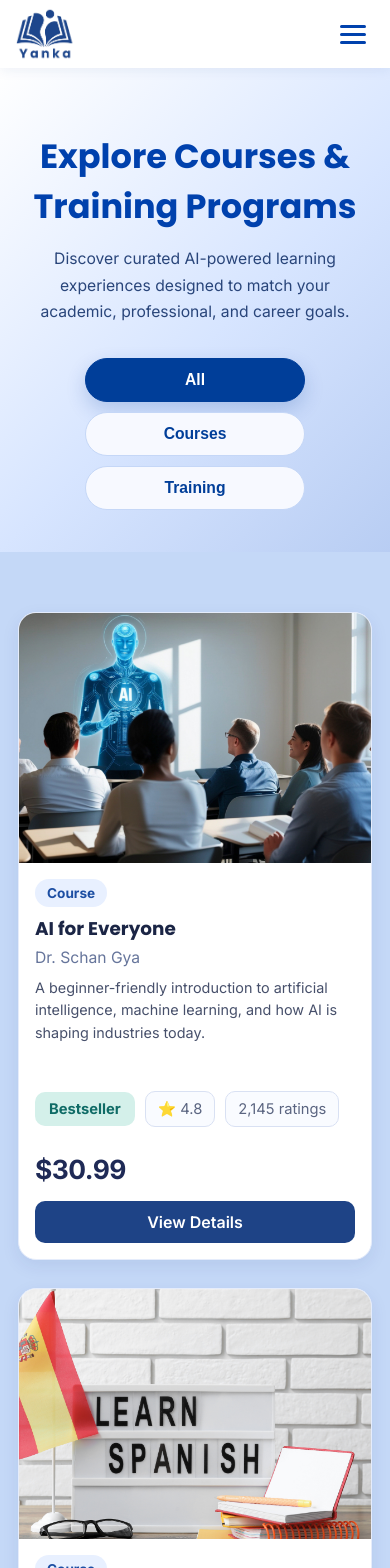
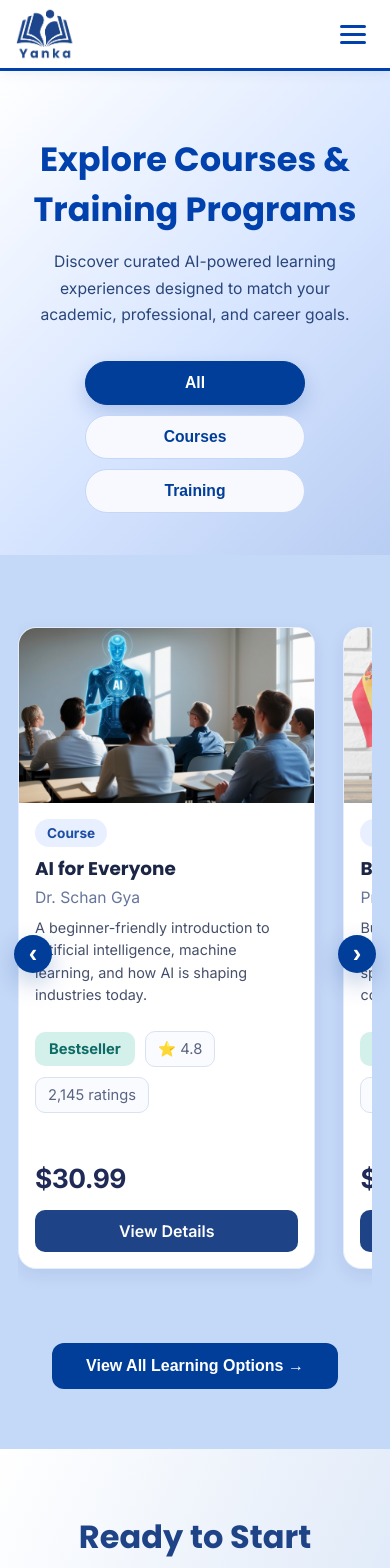
Before and after one commit to daya8ay/YANKA-AI-Edu-Assistant, a Next.js app in the folder yanka/Webapp/frontend/: page /courses in a window 390 px wide. Shown: the top 1568 px of the page. Built offline with nearby package versions, Linux system fonts and the light colour scheme; what @aws-amplify/ui-react, aws-amplify would draw is missing.

Commit message:
modified some files

```diff
--- a/yanka/Webapp/frontend/src/app/courses/courses.module.css
+++ b/yanka/Webapp/frontend/src/app/courses/courses.module.css
@@ -24,14 +24,12 @@
   line-height: 1.7;
 }
 
-/* ---------- Marketplace Preview ---------- */
 .marketplacePreview {
   padding: 70px 60px 90px;
   background: #c4d8f7;
   text-align: center;
 }
 
-/* ---------- Filter Buttons ---------- */
 .filterButtons {
   display: flex;
   justify-content: center;
@@ -64,17 +62,64 @@
   box-shadow: 0 8px 20px rgba(0, 62, 153, 0.2);
 }
 
-/* ---------- GRID ---------- */
-.courseGrid {
-  display: grid;
-  grid-template-columns: repeat(auto-fit, minmax(320px, 1fr));
-  gap: 28px;
+/* Carousel */
+.carouselWrapper {
+  position: relative;
   max-width: 1320px;
   margin: 0 auto;
 }
 
-/* ---------- COURSE CARD ---------- */
+.courseCarousel {
+  display: flex;
+  gap: 28px;
+  overflow-x: auto;
+  scroll-behavior: smooth;
+  scroll-snap-type: x mandatory;
+  padding: 12px 8px 24px;
+  scrollbar-width: none;
+}
+
+.courseCarousel::-webkit-scrollbar {
+  display: none;
+}
+
+.carouselBtn {
+  position: absolute;
+  top: 50%;
+  transform: translateY(-50%);
+  z-index: 20;
+  width: 46px;
+  height: 46px;
+  border-radius: 50%;
+  border: none;
+  background: #003e99;
+  color: white;
+  font-size: 2rem;
+  font-weight: 700;
+  cursor: pointer;
+  box-shadow: 0 10px 25px rgba(0, 62, 153, 0.25);
+  transition: all 0.25s ease;
+  display: flex;
+  align-items: center;
+  justify-content: center;
+}
+
+.carouselBtn:hover {
+  background: #002f75;
+  transform: translateY(-50%) scale(1.08);
+}
+
+.leftBtn {
+  left: -22px;
+}
+
+.rightBtn {
+  right: -22px;
+}
+
+/* Course Card */
 .courseCard {
+  flex: 0 0 380px;
   background: #ffffff;
   border-radius: 18px;
   overflow: hidden;
@@ -85,11 +130,18 @@
   text-align: left;
   display: flex;
   flex-direction: column;
+  scroll-snap-align: start;
 }
 
 .courseCard:hover {
   transform: translateY(-6px);
   box-shadow: 0 14px 28px rgba(0, 41, 112, 0.14);
+}
+
+.imageWrapper {
+  position: relative;
+  width: 100%;
+  height: 250px;
 }
 
 .courseImage {
@@ -220,7 +272,6 @@
   transform: translateY(-2px);
 }
 
-/* ---------- Bottom Button ---------- */
 .viewAllBtn {
   margin-top: 50px;
   padding: 14px 34px;
@@ -239,7 +290,6 @@
   transform: translateY(-2px);
 }
 
-/* ---------- CTA ---------- */
 .ctaSection {
   text-align: center;
   padding: 86px 24px;
@@ -275,22 +325,18 @@
   background: #2e5aa8;
 }
 
-/* ---------- RESPONSIVE ---------- */
+/* Responsive */
 @media (max-width: 900px) {
   .marketplacePreview {
     padding: 70px 24px;
   }
 
-  .marketplaceTitle {
-    font-size: 2.2rem;
+  .courseCard {
+    flex: 0 0 320px;
   }
 
-  .courseGrid {
-    grid-template-columns: repeat(auto-fit, minmax(280px, 1fr));
-  }
-
-  .courseImage {
-    height: 190px;
+  .imageWrapper {
+    height: 210px;
   }
 
   .courseInfo {
@@ -303,6 +349,14 @@
 
   .price {
     font-size: 1.8rem;
+  }
+
+  .leftBtn {
+    left: -8px;
+  }
+
+  .rightBtn {
+    right: -8px;
   }
 }
 
@@ -329,14 +383,6 @@
     padding: 60px 18px;
   }
 
-  .marketplaceTitle {
-    font-size: 2rem;
-  }
-
-  .marketplaceDescription {
-    font-size: 0.95rem;
-  }
-
   .filterButtons {
     gap: 10px;
   }
@@ -346,11 +392,11 @@
     max-width: 220px;
   }
 
-  .courseGrid {
-    grid-template-columns: 1fr;
+  .courseCard {
+    flex: 0 0 88%;
   }
 
-  .courseImage {
+  .imageWrapper {
     height: 175px;
   }
 
@@ -380,4 +426,18 @@
   .price {
     font-size: 1.65rem;
   }
+
+  .carouselBtn {
+    width: 38px;
+    height: 38px;
+    font-size: 1.6rem;
+  }
+
+  .leftBtn {
+    left: -4px;
+  }
+
+  .rightBtn {
+    right: -4px;
+  }
 }
--- a/yanka/Webapp/frontend/src/app/courses/page.tsx
+++ b/yanka/Webapp/frontend/src/app/courses/page.tsx
@@ -1,6 +1,6 @@
 "use client";
 
-import React, { useState } from "react";
+import React, { useRef, useState } from "react";
 import Link from "next/link";
 import DashboardNavBar from "@/components/DashboardNavBar";
 import Footer from "@/components/Footer";
@@ -25,6 +25,7 @@ interface CourseItem {
 export default function Courses() {
   const { language } = useLanguage();
   const [activeFilter, setActiveFilter] = useState<"All" | "Courses" | "Training">("All");
+  const carouselRef = useRef<HTMLDivElement | null>(null);
 
   const translations = {
     en: {
@@ -42,6 +43,8 @@ export default function Courses() {
       ctaButton: "Get Started Today",
       courseTypeCourse: "Course",
       courseTypeTraining: "Training",
+      previous: "‹",
+      next: "›",
       coursesData: [
         {
           title: "AI for Everyone",
@@ -132,6 +135,8 @@ export default function Courses() {
       ctaButton: "Commencer aujourd’hui",
       courseTypeCourse: "Cours",
       courseTypeTraining: "Formation",
+      previous: "‹",
+      next: "›",
       coursesData: [
         {
           title: "L’IA pour tous",
@@ -219,6 +224,15 @@ export default function Courses() {
           activeFilter === "Courses" ? course.type === "Course" : course.type === "Training"
         );
 
+  const scrollCarousel = (direction: "left" | "right") => {
+    if (!carouselRef.current) return;
+
+    carouselRef.current.scrollBy({
+      left: direction === "left" ? -380 : 380,
+      behavior: "smooth",
+    });
+  };
+
   return (
     <>
       <DashboardNavBar />
@@ -251,14 +265,24 @@ export default function Courses() {
         </section>
 
         <section className={styles.marketplacePreview}>
-          <div className={styles.courseGrid}>
+          <div className={styles.carouselWrapper}>
+            <button
+              type="button"
+              className={`${styles.carouselBtn} ${styles.leftBtn}`}
+              onClick={() => scrollCarousel("left")}
+              aria-label="Previous courses"
+            >
+              {t.previous}
+            </button>
+
+            <div className={styles.courseCarousel} ref={carouselRef}>
               {filteredCourses.map((course, index) => (
                 <div
                   key={index}
                   className={styles.courseCard}
                   onClick={() => (window.location.href = "/signup")}
                 >
-                <div style={{ position: "relative", width: "100%", height: "250px" }}>
+                  <div className={styles.imageWrapper}>
                     <Image
                       src={course.img}
                       alt={course.title}
@@ -289,7 +313,11 @@ export default function Courses() {
 
                     <div className={styles.priceRow}>
                       <p className={styles.price}>{course.price}</p>
-                    <Link href="/signup" className={styles.viewCourseBtn}>
+                      <Link
+                        href="/signup"
+                        className={styles.viewCourseBtn}
+                        onClick={(e) => e.stopPropagation()}
+                      >
                         {t.viewDetails}
                       </Link>
                     </div>
@@ -299,9 +327,16 @@ export default function Courses() {
             </div>
 
             <button
-            className={styles.viewAllBtn}
-            onClick={() => (window.location.href = "/signup")}
+              type="button"
+              className={`${styles.carouselBtn} ${styles.rightBtn}`}
+              onClick={() => scrollCarousel("right")}
+              aria-label="Next courses"
             >
+              {t.next}
+            </button>
+          </div>
+
+          <button className={styles.viewAllBtn}>
             {t.viewAll}
           </button>
         </section>
--- a/yanka/Webapp/frontend/src/app/login/login.module.css
+++ b/yanka/Webapp/frontend/src/app/login/login.module.css
@@ -32,6 +32,11 @@
 .logo {
     width: 110px;
     height: 100px;
+}
+
+.logoLink {
+  display: inline-block;
+  cursor: pointer;
 }
 
 .loginBox h1 {
--- a/yanka/Webapp/frontend/src/app/login/page.tsx
+++ b/yanka/Webapp/frontend/src/app/login/page.tsx
@@ -88,6 +88,7 @@ export default function Login() {
   return (
     <div className={styles.loginContainer}>
       <div className={styles.loginBox}>
+        <Link href="/" className={styles.logoLink}>
           <Image
             src="/pics/Y_Logo.jpeg"
             alt="YANKA Logo"
@@ -95,6 +96,7 @@ export default function Login() {
             height={100}
             className={styles.logo}
           />
+        </Link>
 
         <h1>{t.welcome}</h1>
         <p className={styles.subtitle}>{t.subtitle}</p>
--- a/yanka/Webapp/frontend/src/app/signup/page.tsx
+++ b/yanka/Webapp/frontend/src/app/signup/page.tsx
@@ -135,6 +135,7 @@ export default function SignUp() {
   return (
     <div className={styles.signupContainer}>
       <div className={styles.signupBox}>
+        <Link href="/" className={styles.logoLink}>
           <Image
             src="/pics/Y_Logo.jpeg"
             alt="YANKA Logo"
@@ -142,6 +143,7 @@ export default function SignUp() {
             height={100}
             className={styles.logo}
           />
+        </Link>
 
         <p className={styles.subtitle}>{t.subtitle}</p>
 
--- a/yanka/Webapp/frontend/src/app/signup/signup.module.css
+++ b/yanka/Webapp/frontend/src/app/signup/signup.module.css
@@ -32,6 +32,11 @@
 .logo {
     width: 110px;
     height: 100px;
+}
+
+.logoLink {
+  display: inline-block;
+  cursor: pointer;
 }
 
 .subtitle {
--- a/yanka/Webapp/frontend/src/app/solutions/page.tsx
+++ b/yanka/Webapp/frontend/src/app/solutions/page.tsx
@@ -31,7 +31,7 @@ const translations = {
     teachersText2:
       "Seamless LMS integration ensures smooth adoption across schools, helping institutions modernize without disrupting existing systems.",
 
-    creatorsTitle: "Course Creators",
+    creatorsTitle: "Content & Course Creators",
     creatorsText1:
       "Yanka AI allows creators to build and monetize AI-powered courses globally. With avatar-based video generation and automated translation, courses can reach multilingual audiences instantly.",
     creatorsText2:
--- a/yanka/Webapp/frontend/src/components/DashboardNavBar.module.css
+++ b/yanka/Webapp/frontend/src/components/DashboardNavBar.module.css
@@ -8,6 +8,7 @@
   top: 0;
   z-index: 1000;
   box-shadow: 0 2px 12px rgba(30, 67, 134, 0.08);
+  border-bottom: 3px solid #0041ad;
   transition: transform 0.3s ease;
 }
 
@@ -18,8 +19,8 @@
 .logoContainer {
   display: flex;
   align-items: center;
-  justify-self: start;
   text-decoration: none;
+  flex-shrink: 0;
 }
 
 .logoWrapper {
@@ -49,27 +50,107 @@
   padding: 0;
 }
 
-.navbar a {
+.navbar li {
+  position: relative;
+}
+
+.navbar a,
+.dropdownTitle {
   text-decoration: none;
   color: #0041ad;
-  font-weight: 500;
-  transition: color 0.3s;
+  font-weight: 600;
+  font-size: 1rem;
+  transition: color 0.3s ease;
+  white-space: nowrap;
 }
 
-.navbar a:hover {
+.navbar a:hover,
+.dropdownTitle:hover {
   color: #e9df13;
 }
 
+/* Dropdown */
+.dropdown {
+  position: relative;
+}
+
+.dropdownTitle {
+  display: inline-flex;
+  align-items: center;
+  gap: 6px;
+  background: transparent;
+  border: none;
+  cursor: pointer;
+  padding: 8px 0;
+  font-family: inherit;
+}
+
+.dropdownArrow {
+  font-weight: 800;
+  font-size: 1rem;
+  line-height: 1;
+}
+
+.dropdownMenu {
+  position: absolute;
+  top: 120%;
+  left: 0;
+  min-width: 150px;
+  background: #ffffff;
+  border: 1px solid rgba(0, 65, 173, 0.1);
+  box-shadow: 0 14px 30px rgba(30, 67, 134, 0.16);
+  border-radius: 8px;
+  padding: 10px 0;
+  list-style: none;
+  opacity: 0;
+  visibility: hidden;
+  transform: translateY(8px);
+  transition: all 0.22s ease;
+  z-index: 1100;
+  display: flex;
+  flex-direction: column;
+  gap: 0;
+}
+
+.dropdownOpen {
+  opacity: 1;
+  visibility: visible;
+  transform: translateY(0);
+}
+
+.dropdownMenu li {
+  width: 100%;
+}
+
+.dropdownMenu li a {
+  display: block;
+  width: 100%;
+  padding: 10px 16px;
+  color: #0041ad;
+  font-size: 0.95rem;
+  font-weight: 600;
+  text-decoration: none;
+  white-space: nowrap;
+}
+
+.dropdownMenu li a:hover {
+  background: rgba(0, 65, 173, 0.06);
+  color: #0041ad;
+}
+
+/* Logout */
 .logoutBtn {
   border: 1px solid #1e4386;
   color: #0041ad;
   background: transparent;
-  padding: 8px 16px;
+  padding: 8px 18px;
   border-radius: 6px;
   transition: all 0.3s;
   cursor: pointer;
-  font-weight: 500;
+  font-weight: 600;
   font-family: inherit;
+  font-size: 1rem;
+  white-space: nowrap;
 }
 
 .logoutBtn:hover {
@@ -77,27 +158,28 @@
   color: white;
 }
 
+/* Language */
 .languageButton {
   background: transparent;
   border: 1px solid #d6deeb;
   color: #0041ad;
-  padding: 7px 14px;
+  padding: 8px 16px;
   border-radius: 999px;
-  font-size: 0.9rem;
-  font-weight: 600;
+  font-size: 0.95rem;
+  font-weight: 700;
   cursor: pointer;
   transition: all 0.25s ease;
   font-family: inherit;
   display: flex;
   align-items: center;
-  gap: 6px;
+  gap: 7px;
   line-height: 1;
+  white-space: nowrap;
 }
 
 .languageButton:hover {
   background-color: #f5f8fd;
   border-color: #0041ad;
-  color: #0041ad;
 }
 
 .languageButton:focus {
@@ -107,17 +189,23 @@
 
 .activeLang {
   color: #0041ad;
-  font-weight: 700;
+  font-weight: 800;
   opacity: 1;
 }
 
 .divider {
   color: #9aa8c4;
-  font-weight: 400;
+  font-weight: 500;
 }
 
 .languageButton span:not(.activeLang):not(.divider) {
   opacity: 0.6;
+}
+
+/* Avatar */
+.avatarLink {
+  display: flex;
+  align-items: center;
 }
 
 .userAvatar {
@@ -133,13 +221,8 @@
 }
 
 .userAvatar:hover {
-  transform: scale(1.12);
+  transform: scale(1.08);
   box-shadow: 0 4px 12px rgba(30, 67, 134, 0.25);
-}
-
-.avatarLink {
-  display: flex;
-  align-items: center;
 }
 
 /* Hamburger */
@@ -175,7 +258,7 @@
   transform: translateY(-8px) rotate(-45deg);
 }
 
-/* Modal Background */
+/* Modal */
 .languageModal {
   display: flex;
   position: fixed;
@@ -190,7 +273,6 @@
   align-items: center;
 }
 
-/* Modal Box */
 .modalContent {
   background: white;
   border-radius: 16px;
@@ -259,6 +341,22 @@
 }
 
 /* Tablet + Mobile */
+@media (max-width: 1100px) {
+  .navbar {
+    padding: 5px 24px;
+  }
+
+  .navbar ul {
+    gap: 18px;
+  }
+
+  .navbar a,
+  .dropdownTitle,
+  .logoutBtn {
+    font-size: 0.95rem;
+  }
+}
+
 @media (max-width: 900px) {
   .navbar {
     display: grid;
@@ -272,12 +370,7 @@
     justify-self: start;
   }
 
-  .logoWrapper {
-    justify-content: flex-start;
-  }
-
   .logoImg {
-    width: auto;
     height: 58px;
     max-height: 58px;
   }
@@ -286,7 +379,6 @@
     grid-column: 3;
     justify-self: end;
     display: flex;
-    margin-left: 0;
   }
 
   .navMenu {
@@ -295,7 +387,6 @@
     position: absolute;
     top: 74px;
     right: 20px;
-    left: auto;
     width: 280px;
     max-width: calc(100vw - 40px);
     background: #ffffff;
@@ -312,7 +403,7 @@
   .navbar ul {
     flex-direction: column;
     align-items: flex-start;
-    gap: 18px;
+    gap: 16px;
     width: 100%;
   }
 
@@ -320,10 +411,42 @@
     width: 100%;
   }
 
-  .navbar a {
-    display: block;
+  .navbar a,
+  .dropdownTitle {
+    display: flex;
     width: 100%;
+    justify-content: space-between;
     font-size: 1rem;
+  }
+
+  .dropdown {
+    width: 100%;
+  }
+
+  .dropdownMenu {
+    position: static;
+    width: 100%;
+    min-width: 100%;
+    box-shadow: none;
+    border: none;
+    border-radius: 0;
+    padding: 0;
+    max-height: 0;
+    overflow: hidden;
+    opacity: 1;
+    visibility: visible;
+    transform: none;
+    background: transparent;
+  }
+
+  .dropdownOpen {
+    max-height: 220px;
+    padding: 8px 0 0;
+  }
+
+  .dropdownMenu li a {
+    padding: 9px 0 9px 14px;
+    font-size: 0.95rem;
   }
 
   .logoutBtn {
@@ -332,8 +455,8 @@
   }
 
   .languageButton {
-    padding: 7px 14px;
-    font-size: 0.85rem;
+    padding: 8px 16px;
+    font-size: 0.9rem;
   }
 
   .avatarLink {
--- a/yanka/Webapp/frontend/src/components/NavBar.tsx
+++ b/yanka/Webapp/frontend/src/components/NavBar.tsx
@@ -29,7 +29,7 @@ const translations = {
     students: "Students",
     researchers: "Researchers",
     teachers: "Teachers & Institutions",
-    creators: "Course Creators",
+    creators: "Content & Course Creators",
     universities: "Universities",
     pricing: "Pricing",
     marketplace: "Marketplace",
```
Also changed, not shown: yanka/Webapp/frontend/src/app/profile/page.tsx (+43 -0 lines), yanka/Webapp/frontend/src/components/DashboardNavBar.tsx (+76 -18 lines). Lines whose indentation alone changed are shown as unchanged.
